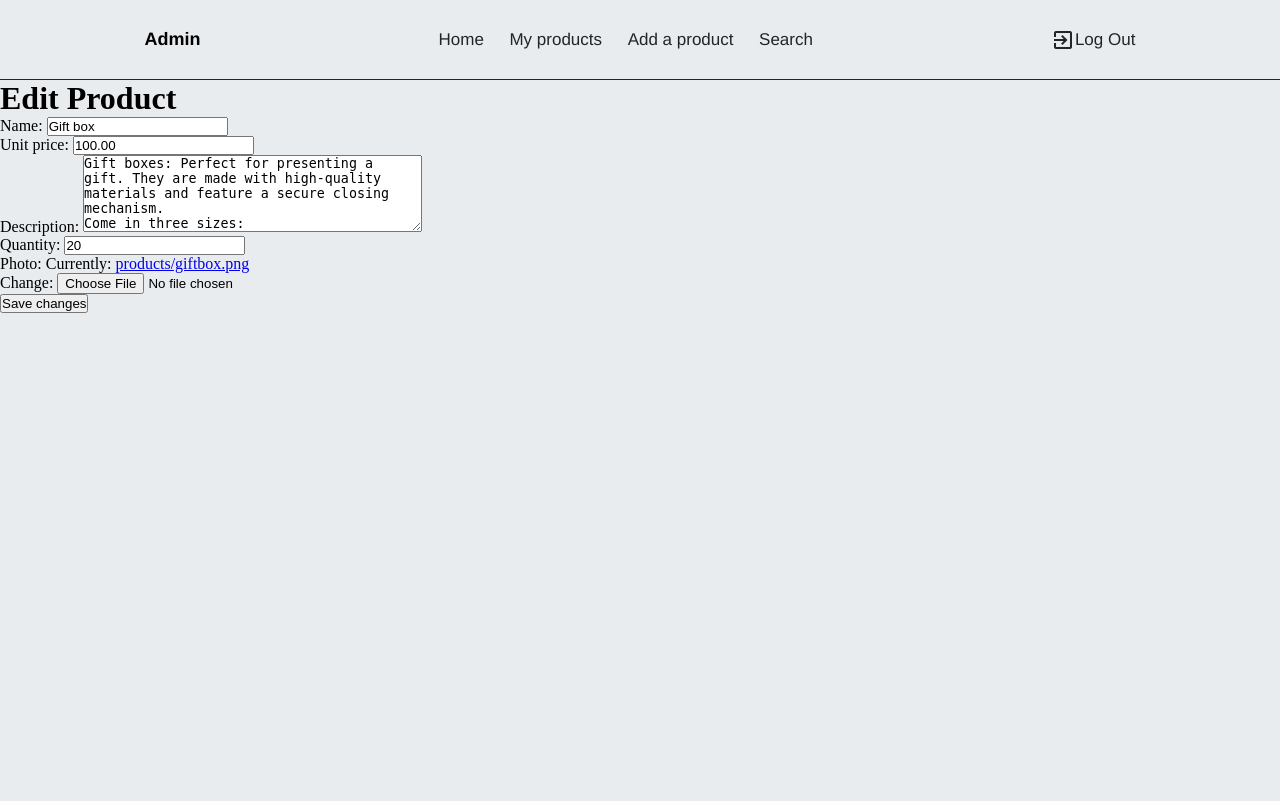
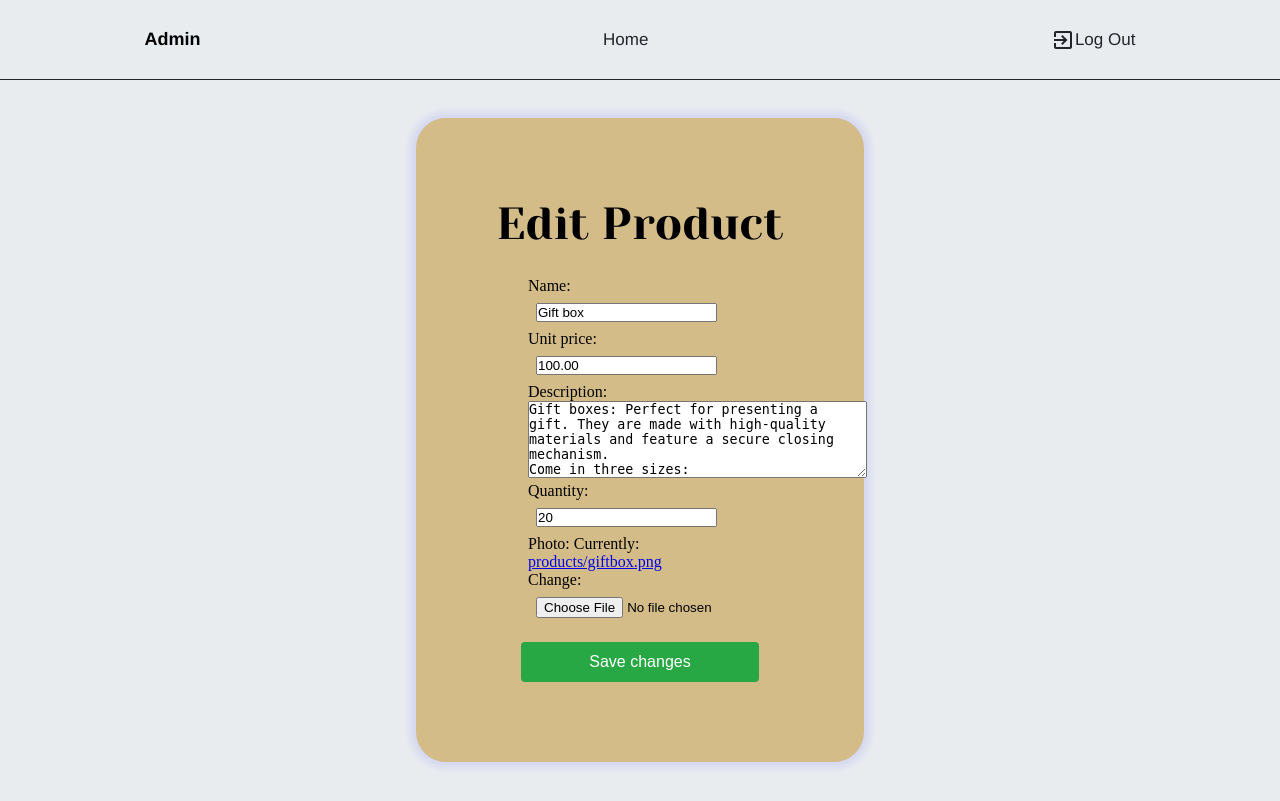
Before and after one commit to it-zmatt/appStore, a Django app: page /products/products/4/edit/ in a window 1280 px wide. Before the commit the page ends 313 px from the top, so only its background shows below. Run offline with Django 4.2, Linux system fonts and the light colour scheme; a user stored in the database is signed in; data comes from the database, SQL or seed files in the repository; both versions use the stored data as it was after the commit.

Commit message:
The web site is Done

```diff
--- a/thehive/products/templates/products/edit_product.html
+++ b/thehive/products/templates/products/edit_product.html
@@ -1,15 +1,80 @@
 {% extends 'products/products_list.html' %}
+
+{% block title %}
+<title>Edit</title>
+{% endblock %}
 
 {% block content %}
 
   {% if user.is_authenticated %}
+    <div class="addProduct">
       <h1>Edit Product</h1>
       <form method="post">
+        <div class="containsInput">
           {% csrf_token %}
           {{ form.as_p }}
+        </div>
         <button type="submit">Save changes</button>
       </form>
+    </div>
   {% else %}
       <p>You must <a href="{% url 'login' %}">log in</a> to add a product.</p>
   {% endif %}
+
+  <style>
+    .containsInput{
+      text-align: left;
+      width: auto;
+      margin: 1vh 14vh 2vh;
+    }
+
+    button[type="submit"] {
+      background-color: #28a745;
+      color: #fff;
+      padding: 0.5rem 1rem;
+      font-size: 1rem;
+      line-height: 1.5;
+      border-radius: 0.25rem;
+      border: none;
+      cursor: pointer;
+    }
+
+    button[type="submit"]:hover {
+      background-color: #218838;
+    }
+
+    .addProduct{
+      width: 35%;
+      margin: 3% auto;
+      background-color: #D4BC89;
+      align-items: center;
+      text-align: center;
+      padding: 10vh 0%;
+      border-radius: 30px;
+      box-shadow: 0px 0px 10px 5px rgba(0, 0, 255, .1);
+    }
+
+    .addProduct input{
+    margin: 1vh;
+    }
+
+    .addProduct button{
+      width: 53%;
+      height: 40px;
+      margin: auto;
+      justify-content: center;
+
+    }
+
+    .addProduct h1{
+      font-family: 'Yeseva One', cursive;
+        font-size: 45px;
+        font-weight: 300;
+        margin-bottom: 6%;
+    }
+
+
+
+
+            </style>
 {% endblock %}
--- a/thehive/products/templates/products/product_info.html
+++ b/thehive/products/templates/products/product_info.html
@@ -1,4 +1,8 @@
 {% extends 'products/products_list.html' %}
+
+{% block title %}
+<title>Detail</title>
+{% endblock %}
 
 {% block content %}
   <h1>{{ product.name }}</h1>
--- a/thehive/products/templates/products/products_list.html
+++ b/thehive/products/templates/products/products_list.html
@@ -24,9 +24,6 @@
 
             <div class="list">
                     <p><a href="{% url 'Profile' %}">Home</a></p>
-                    <p><a href="{% url 'Products' %}">My products</a></p>
-                    <p><a href="{% url 'Add' %}">Add a product</a></p>
-                    <p><a href="{% url 'search_redirect' %}">Search</a></p>
             </div>
 
             <div class="logout">
@@ -57,7 +54,9 @@
                 {% endfor %}
                 </ul>
             {% else %}
-                <p>No products found.</p>
+                <p style="font-family: 'Helvetica Neue', Helvetica, Arial, sans-serif;
+                font-size: 20px;
+                font-weight: 700; text-align: center;">No products found.</p>
             {% endif %}
         </div>
         {% endblock %}
--- a/thehive/products/views.py
+++ b/thehive/products/views.py
@@ -50,6 +50,7 @@ def edit_product(request, product_id):
 from django.shortcuts import render
 from products.models import Product
 
+@login_required
 def search(request):
     form = SearchForm(request.GET)
     results = None
@@ -60,10 +61,11 @@ def search(request):
 
     return render(request, 'products/search_results.html', {'form': form, 'results': results})
 
-
+@login_required
 def search_redirect(request):
     return redirect('search')
 
+@login_required
 def product_info(request, product_id):
     product = Product.objects.get(pk=product_id)
     return render(request, 'products/product_info.html', {'product': product})
@@ -72,6 +74,7 @@ from django.shortcuts import render, get_object_or_404, redirect
 from django.contrib import messages
 from .models import Product, Order
 
+@login_required
 def create_order(request, pk):
     product = get_object_or_404(Product, pk=pk)
 
```
Also changed, not shown: thehive/accounts/templates/accounts/base.html (+13 -1 lines), thehive/accounts/templates/accounts/my_orders.html (+35 -9 lines), thehive/products/templates/products/add_product.html (+64 -0 lines), thehive/products/templates/products/product_detail.html (deleted, +0 -28 lines), thehive/supplier/static/css/supplier.css (+14 -0 lines), thehive/supplier/templates/supplier/order_list.html (+5 -9 lines), thehive/db.sqlite3. Lines whose indentation alone changed are shown as unchanged.
